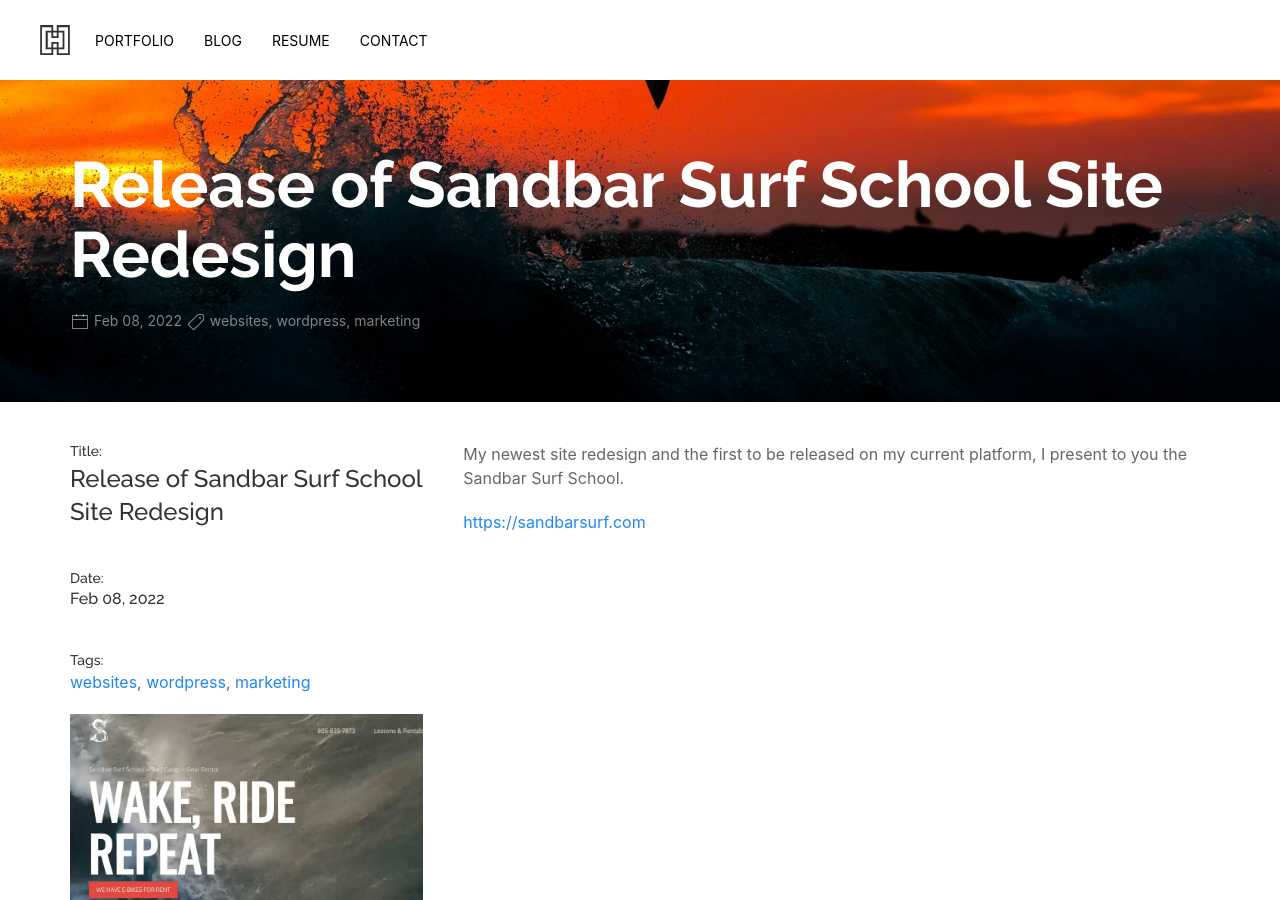
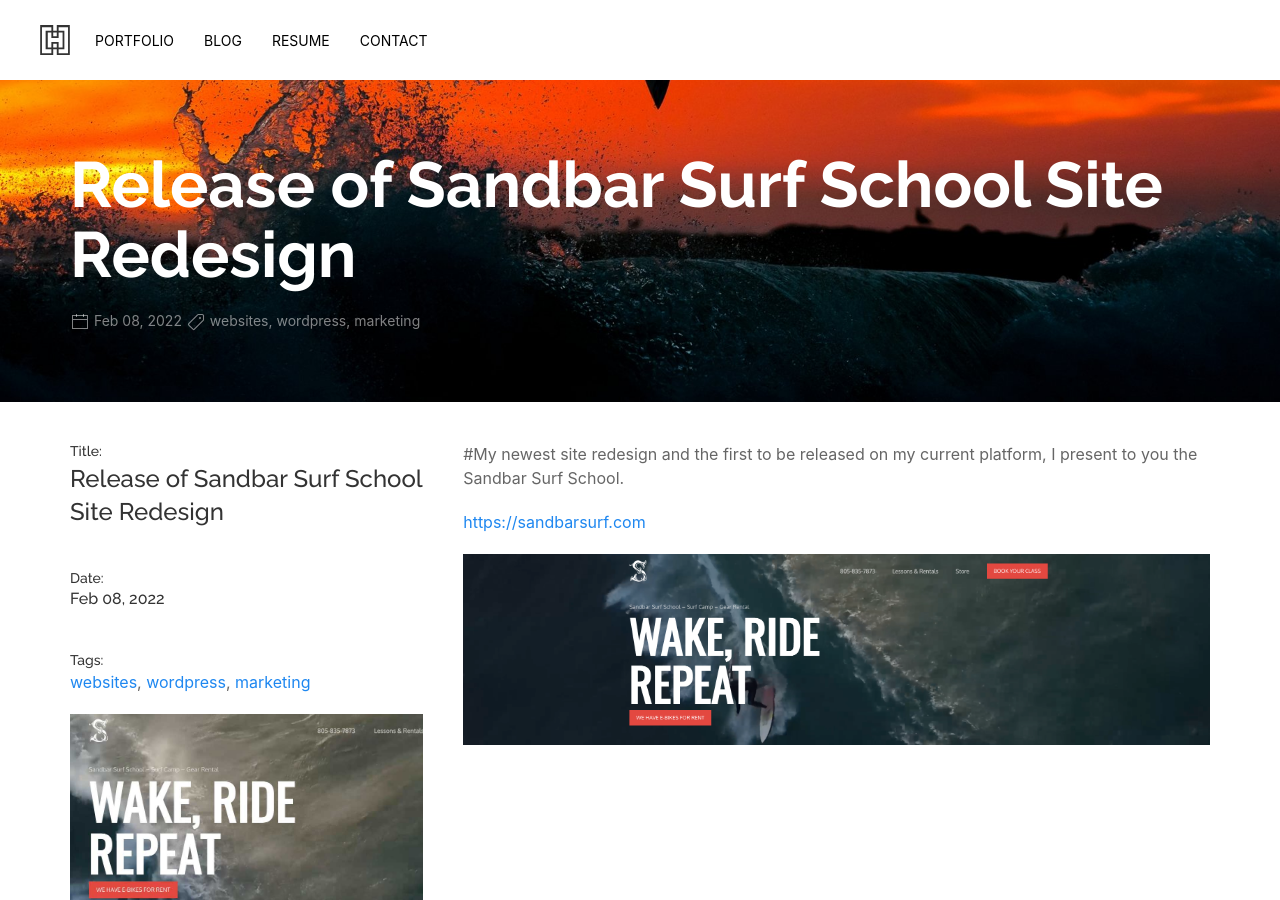
Before and after one commit to kre8t/kre8t.github.io, a Jekyll site: the page built from _posts/2022-02-08-release-of-sandbar-surf-school-site-redesign.md, in a window 1280 px wide and 900 px high. Built offline with Jekyll 4.4.1, drawn with Linux system fonts in a browser that asks for light colours; comment, search, counter and statistics services are not loaded.

Commit message:
Update from Forestry.io Isaac updated _posts/2022-02-08-release-of-sandbar-surf-school-site-redesign.md

```diff
--- a/_posts/2022-02-08-release-of-sandbar-surf-school-site-redesign.md
+++ b/_posts/2022-02-08-release-of-sandbar-surf-school-site-redesign.md
@@ -12,6 +12,8 @@
 bigimg: "/assets/img/uploads/sandbarsurf-bg.jpeg"
 
 ---
-My newest site redesign and the first to be released on my current platform, I present to you the Sandbar Surf School.
+\#My newest site redesign and the first to be released on my current platform, I present to you the Sandbar Surf School.
 
 [https://sandbarsurf.com](https://sandbarsurf.com "Sandbar Surf School")
+
+![](/assets/img/uploads/screen-shot-2022-02-08-at-3-29-51-pm.png)
```
Also changed, not shown: other parts of _posts/2022-02-08-release-of-sandbar-surf-school-site-redesign.md (+1 -1 lines).
